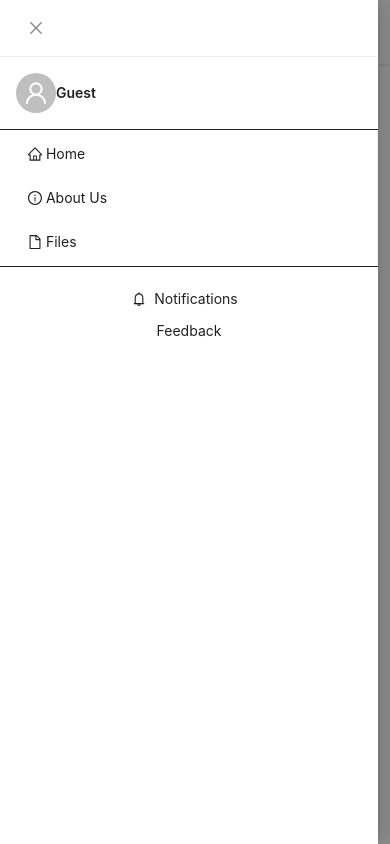
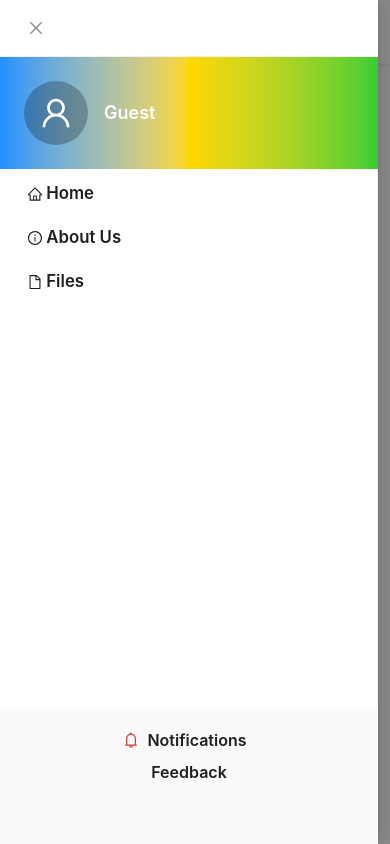
Before and after one commit to Ymffuture/Filebank, a React (Vite) app in the folder filebank-frontend/: page /dashboard in a window 390 px wide. Both pictures are taken after a click on the button 324 px from the left and 32 px from the top of the page. Shown: the top 844 px of the page. Built offline with nearby package versions, Linux system fonts and the light colour scheme.

Commit message:
Update Navbar.jsx

```diff
--- a/filebank-frontend/src/components/Navbar.jsx
+++ b/filebank-frontend/src/components/Navbar.jsx
@@ -9,7 +9,7 @@ import {
   MenuOutlined,
   UserOutlined,
   GoogleOutlined,
-  LogoutOutlined
+  LogoutOutlined,
 } from '@ant-design/icons';
 import { GoogleLogin, googleLogout } from '@react-oauth/google';
 import { Link, useNavigate } from 'react-router-dom';
@@ -27,7 +27,6 @@ export default function Navbar() {
   const [notifModalVisible, setNotifModalVisible] = useState(false);
   const navigate = useNavigate();
 
-  // Play a small beep on new notifications
   const playSound = () => {
     const audio = new Audio('/mix.mp3');
     audio.play().catch(() => {
@@ -41,16 +40,13 @@ export default function Navbar() {
     });
   };
 
-  // Fetch unread count and beep on new
   const fetchNotifications = useCallback(async () => {
     try {
       const res = await api.get('/notifications');
       const newCount = res.data.count || 0;
       if (newCount > notifications) playSound();
       setNotifications(newCount);
-    } catch {
-      // ignore
-    }
+    } catch {}
   }, [notifications]);
 
   useEffect(() => {
@@ -60,7 +56,6 @@ export default function Navbar() {
     return () => clearInterval(iv);
   }, [user, fetchNotifications]);
 
-  // Google login success
   const handleLoginSuccess = async (resp) => {
     try {
       const res = await api.post('/auth/google-login', { credential: resp.credential });
@@ -74,7 +69,6 @@ export default function Navbar() {
     }
   };
 
-  // Logout
   const handleLogout = () => {
     googleLogout();
     localStorage.removeItem('filebankUser');
@@ -83,23 +77,21 @@ export default function Navbar() {
     message.info('Logged out');
   };
 
-  // User dropdown menu
   const userMenu = (
     <Menu
       items={[
         { key: '1', icon: <UserOutlined />, label: 'Profile', onClick: () => navigate('/profile') },
         { key: '2', icon: <MdOutlineFeedback />, label: 'Feedback', onClick: () => navigate('/feedback') },
-        { key: '3', icon: <LogoutOutlined />, label: 'Logout', onClick: handleLogout }
+        { key: '3', icon: <LogoutOutlined />, label: 'Logout', onClick: handleLogout },
       ]}
     />
   );
 
-  // Main nav items
   const mainMenuItems = [
     { key: 'home', label: <Link to="/"><HomeOutlined /> Home</Link> },
     { key: 'about', label: <Link to="/about-us"><InfoCircleOutlined /> About Us</Link> },
     { key: 'files', label: <Link to="/files"><FileOutlined /> Files</Link> },
-    user?.role === 'admin' && { key: 'admin', label: <Link to="/admin"><DashboardOutlined /> Admin Panel</Link> }
+    user?.role === 'admin' && { key: 'admin', label: <Link to="/admin"><DashboardOutlined /> Admin Panel</Link> },
   ].filter(Boolean);
 
   const profilePic = user?.picture;
@@ -107,43 +99,14 @@ export default function Navbar() {
   return (
     <>
       <Header className="flex justify-between items-center bg-white shadow sticky top-0 z-50 px-4">
-        {/* Logo */}
         <Link to="/" className="flex items-center">
           <img src={logo} alt="FileBank Logo" className="w-16 h-16 md:w-16 md:h-16 scale-150" />
         </Link>
 
-        {/* Desktop menu */}
         <div className="hidden md:flex flex-1 justify-center">
           <Menu mode="horizontal" theme="light" items={mainMenuItems} className="bg-transparent google-menu" />
         </div>
 
-        {/* Desktop right icons
-        <Space size="large" className="hidden md:flex items-center">
-          {user ? (
-            <>
-
-              <Badge
-                count={notifications}
-                offset={[0, 5]}
-                style={{ backgroundColor: '#DB4437', color: '#fff' }}
-                className="cursor-pointer"
-              >
-                <BellOutlined
-                  className="text-2xl"
-                  onClick={() => setNotifModalVisible(true)}
-                />
-              </Badge>
-
-
-              <Dropdown overlay={userMenu} trigger={['click']}>
-                {profilePic ? <Avatar src={profilePic} size="large" /> : <Avatar size="large" icon={<UserOutlined />} />}
-              </Dropdown>
-            </>
-          ) : (
-            <GoogleLogin onSuccess={handleLoginSuccess} onError={() => message.error('Login failed.')} />
-          )}
-        </Space>
-*/}
         {/* Mobile menu button */}
         <Button
           type="text"
@@ -160,53 +123,57 @@ export default function Navbar() {
         />
       </Header>
 
-      {/* Mobile drawer */}
       <Drawer
         placement="left"
         open={drawerVisible}
         onClose={() => setDrawerVisible(false)}
-        bodyStyle={{ padding: 0 }}
+        bodyStyle={{ padding: 0, display: 'flex', flexDirection: 'column', height: '100%' }}
       >
-        {/* Drawer header */}
-        <div className="p-4 border-b flex items-center space-x-3">
-          {profilePic ? <Avatar src={profilePic} size="large" /> : <Avatar size="large" icon={<UserOutlined />} />}
+        {/* Profile header with gradient */}
+        <div className="p-6 bg-gradient-to-r from-[#1E90FF] via-[#FFD700] to-[#32CD32] flex items-center gap-4">
+          {profilePic ? (
+            <Avatar src={profilePic} size={64} />
+          ) : (
+            <Avatar size={64} icon={<UserOutlined />} />
+          )}
           <div>
-            <div className="font-semibold">{user?.displayName || 'Guest'}</div>
-            <div className="text-sm text-gray-500">{user?.email}</div>
+            <div className="font-semibold text-white text-lg">{user?.displayName || 'Guest'}</div>
+            <div className="text-sm text-white/80">{user?.email}</div>
           </div>
         </div>
 
-        {/* Drawer navigation */}
+        {/* Navigation */}
         <Menu
           mode="inline"
+          theme="light"
           items={mainMenuItems.map(item => ({
             ...item,
-            onClick: () => setDrawerVisible(false)
+            onClick: () => setDrawerVisible(false),
+            style: { fontWeight: 600, fontSize: '1.05rem', paddingLeft: '24px' },
           }))}
+          className="flex-grow overflow-auto"
         />
 
-        {/* Drawer footer buttons */}
-        <div className="mt-auto p-4 border-t space-y-3">
-          {/* Notifications */}
+        {/* Footer buttons */}
+        <div className="p-4 space-y-3 bg-gray-50 dark:bg-gray-900">
           <Button
             block
             type="text"
-            icon={<BellOutlined />}
+            icon={<BellOutlined style={{ color: '#DB4437' }} />}
             onClick={() => {
               setNotifModalVisible(true);
               setDrawerVisible(false);
             }}
+            style={{ fontWeight: '600', fontSize: '1rem' }}
           >
             Notifications
             <Badge
               count={notifications}
               offset={[6, 0]}
-              style={{ backgroundColor: '#DB4437', color: '#fff' }}
+              style={{ backgroundColor: '#DB4437', color: '#fff', marginLeft: 8 }}
             />
           </Button>
 
-
-          {/* Feedback */}
           <Button
             block
             type="text"
@@ -214,16 +181,16 @@ export default function Navbar() {
               navigate('/feedback');
               setDrawerVisible(false);
             }}
+            style={{ fontWeight: '600', fontSize: '1rem' }}
           >
             Feedback
           </Button>
 
-          {/* Logout / Login */}
           {user ? (
             <Button
               block
               type="text"
-              style={{ color: '#DB4437' }}
+              style={{ color: '#DB4437', fontWeight: '700', fontSize: '1rem' }}
               onClick={handleLogout}
             >
               Logout
@@ -238,8 +205,8 @@ export default function Navbar() {
                   disabled={renderProps.disabled}
                   icon={<GoogleOutlined />}
                   style={{
-        backgroundColor: '#1E90FF',  // Rat lucky blue
-        borderColor: '#FFD700',      // Rat lucky gold border
+                    backgroundColor: '#1E90FF', // Rat lucky blue
+                    borderColor: '#FFD700', // Rat lucky gold border
                     color: '#fff',
                     fontWeight: 'bold',
                     display: 'flex',
@@ -257,17 +224,11 @@ export default function Navbar() {
                 </Button>
               )}
             />
-
           )}
-
         </div>
       </Drawer>
 
-      {/* Notifications modal */}
-      <NotificationsModal
-        visible={notifModalVisible}
-        onClose={() => setNotifModalVisible(false)}
-      />
+      <NotificationsModal visible={notifModalVisible} onClose={() => setNotifModalVisible(false)} />
     </>
   );
 }
```
Lines whose indentation alone changed are shown as unchanged.
